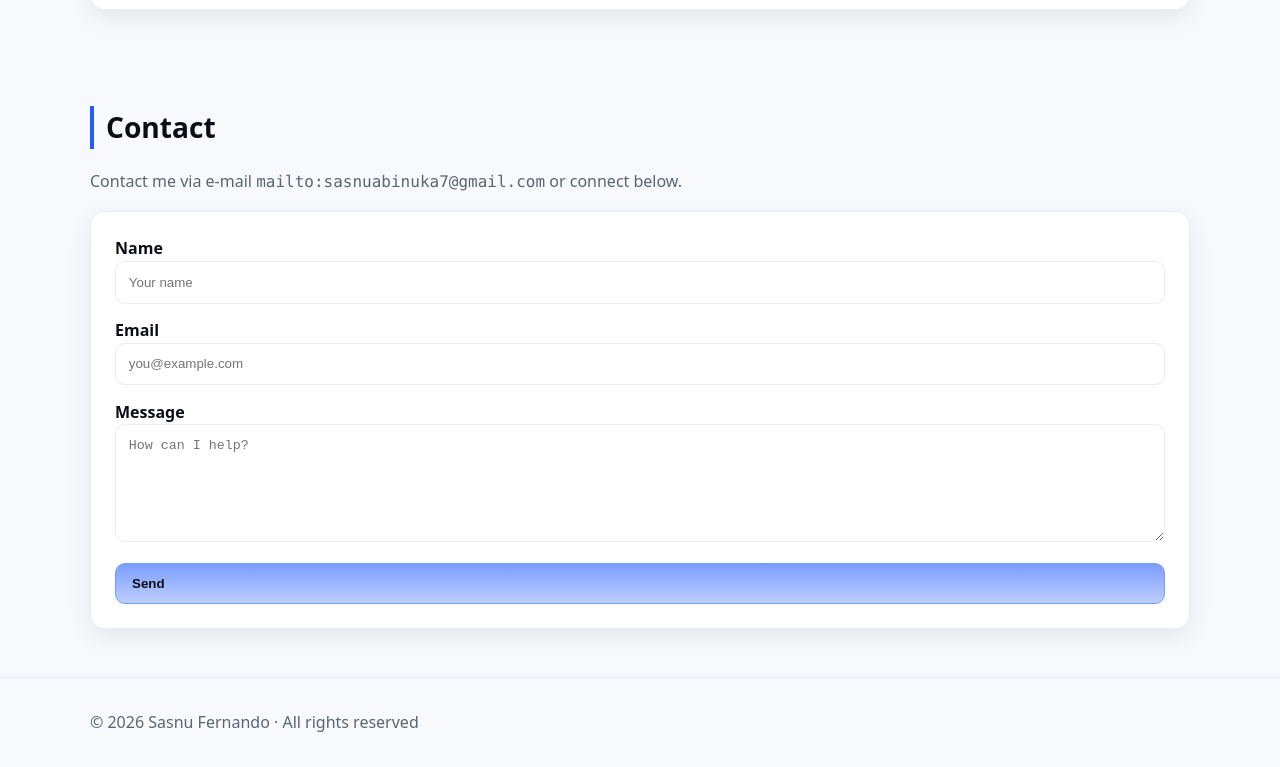
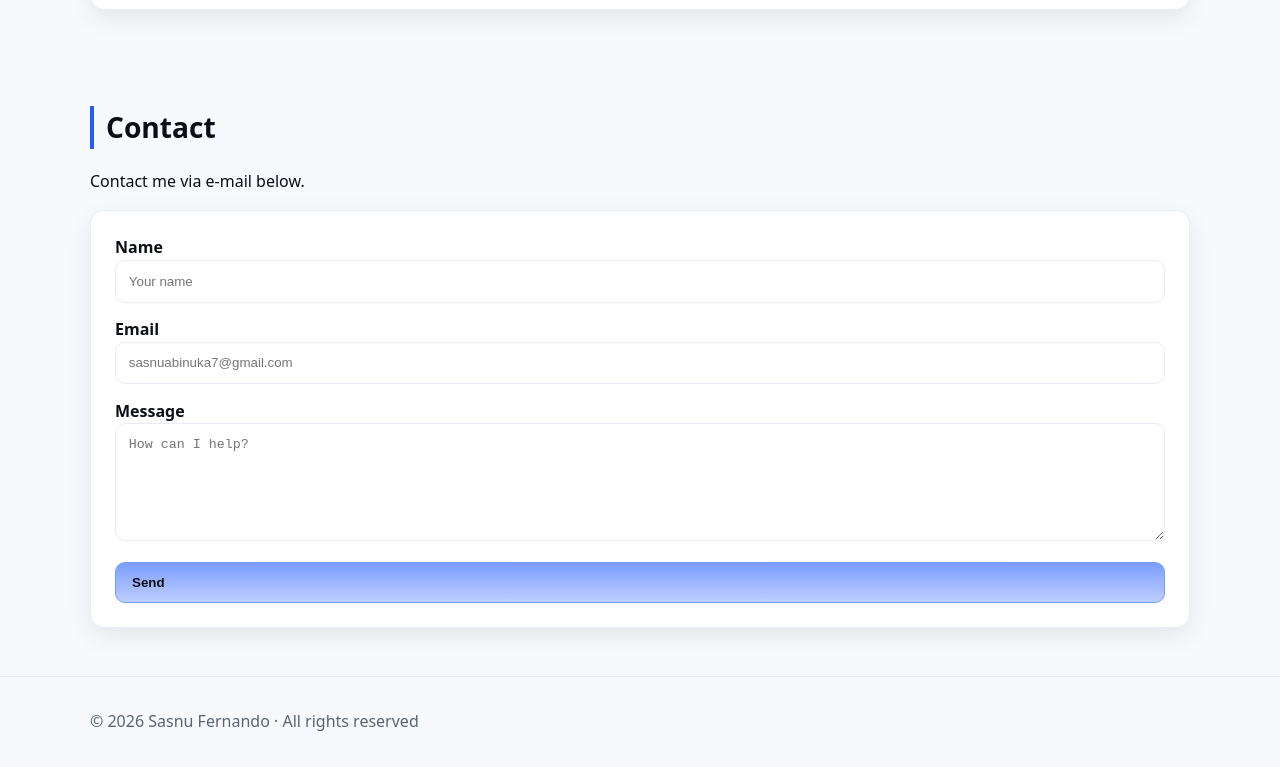
Before and after one commit to Sasnu7/Portfolio-Website, a plain HTML site: page index.html in a window 1280 px wide. Shown: the part 3447-4214 px from the top of the page. Drawn offline with nearby package versions, Linux system fonts and the light colour scheme.

Commit message:
Revise contact section email and introduction
Updated the contact section to provide a more general email placeholder and modified the introductory text.

```diff
--- a/index.html
+++ b/index.html
@@ -227,7 +227,7 @@
     <section id="contact" class="section">
       <div class="container">
         <h2>Contact</h2>
-        <p class="muted">Contact me via e-mail <code>mailto:sasnuabinuka7@gmail.com</code> or connect below.</p>
+        <p>Contact me via e-mail below.
         <form class="card" action="#" method="post" style="padding: var(--sp-3);" aria-label="Contact form">
           <div>
             <label for="name">Name</label>
@@ -235,7 +235,7 @@
           </div>
           <div>
             <label for="email">Email</label>
-            <input id="email" name="email" type="email" placeholder="you@example.com" required />
+            <input id="email" name="email" type="email" placeholder="sasnuabinuka7@gmail.com" />
           </div>
           <div>
             <label for="message">Message</label>
```
